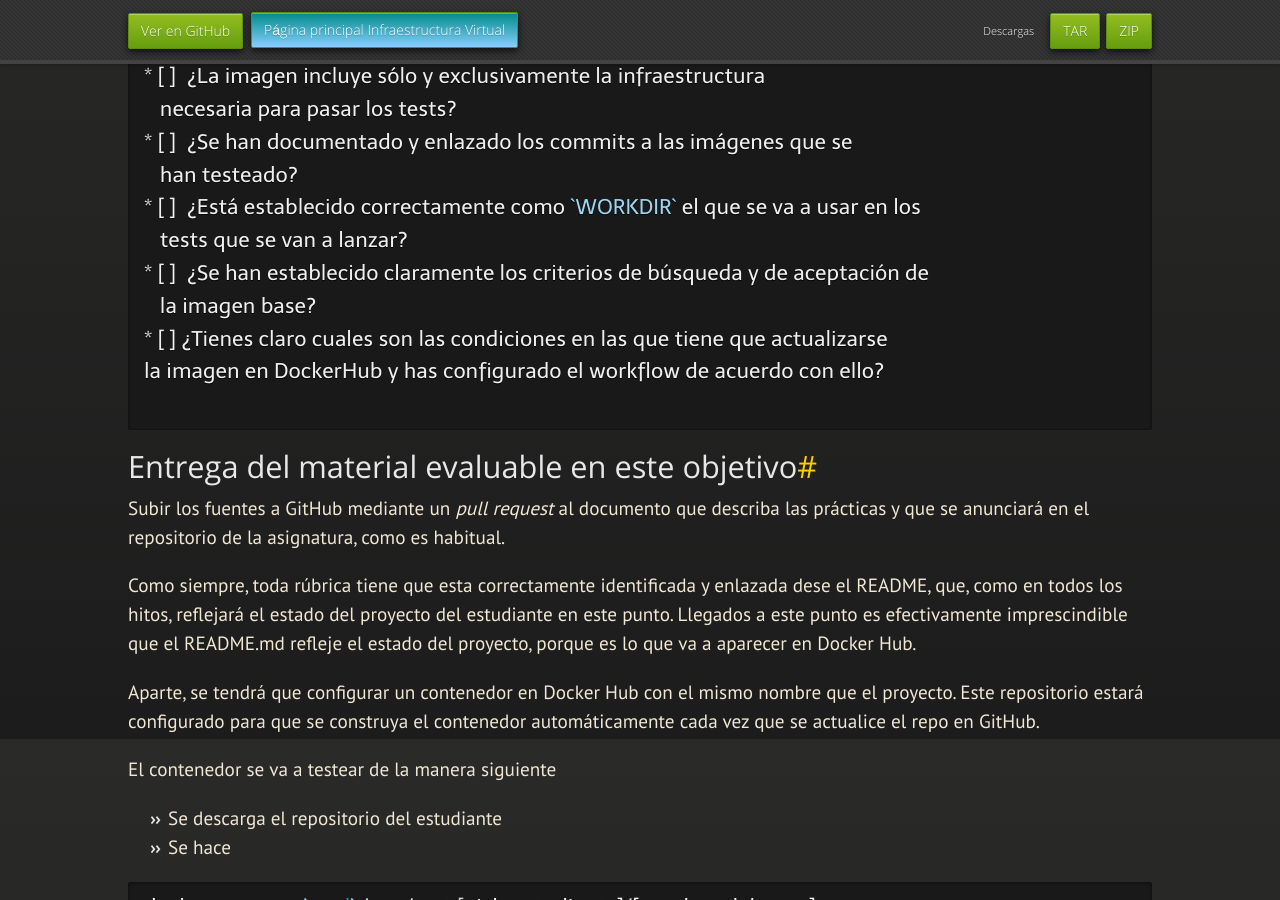
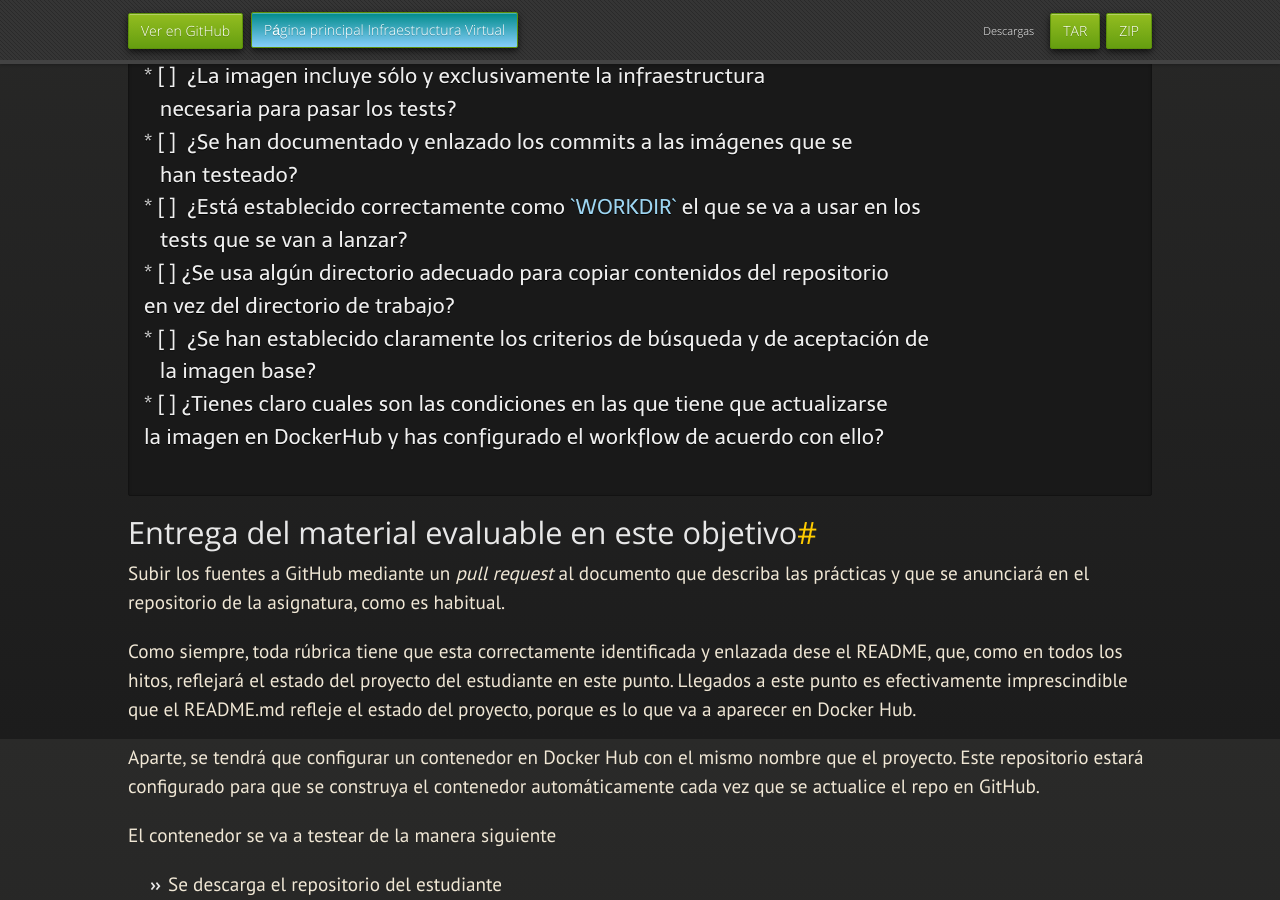
Before and after one commit to JJ/IV, a Jekyll site: the page built from documentos/proyecto/5.Docker.md, in a window 1280 px wide and 900 px high, scrolled down 1961 px. Built offline with Jekyll 4.4.1, drawn with Linux system fonts in a browser that asks for light colours; nearby versions of some CDN libraries; some web fonts are replaced; our own code applies the rules of GitHub Pages for plain Markdown files; some of the changed text lies outside the part shown.

Commit message:
Sync documentos/proyecto/5.Docker.md de master a gh-pages

```diff
--- a/documentos/proyecto/5.Docker.md
+++ b/documentos/proyecto/5.Docker.md
@@ -109,6 +110,8 @@ hayas hecho y se aplique:
    han testeado?
 * [ ]  ¿Está establecido correctamente como `WORKDIR` el que se va a usar en los
    tests que se van a lanzar?
+* [ ] ¿Se usa algún directorio adecuado para copiar contenidos del repositorio
+en vez del directorio de trabajo?
 * [ ]  ¿Se han establecido claramente los criterios de búsqueda y de aceptación de
    la imagen base?
 * [ ] ¿Tienes claro cuales son las condiciones en las que tiene que actualizarse
```
Also changed, not shown: other parts of documentos/proyecto/5.Docker.md (+2 -1 lines).
